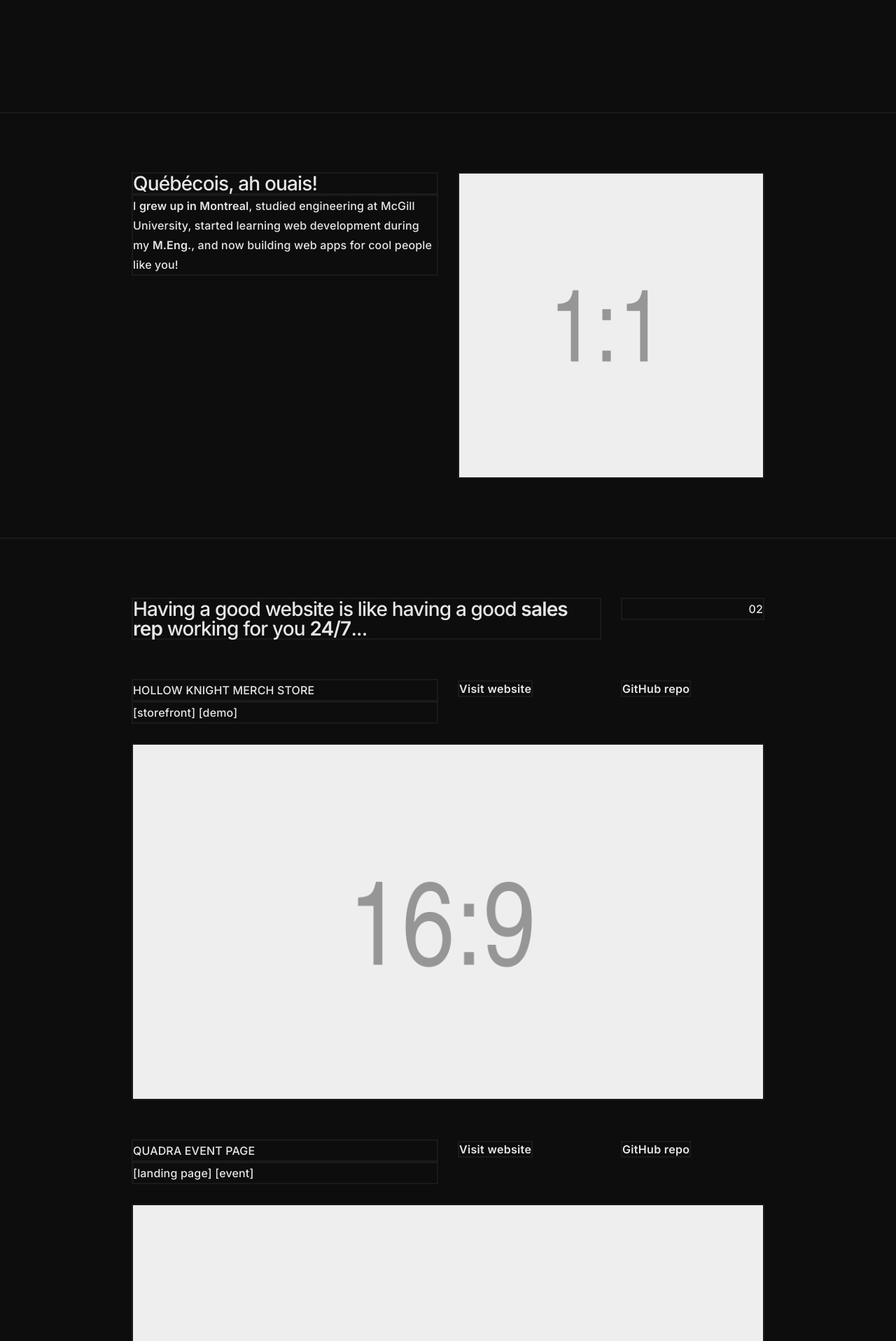
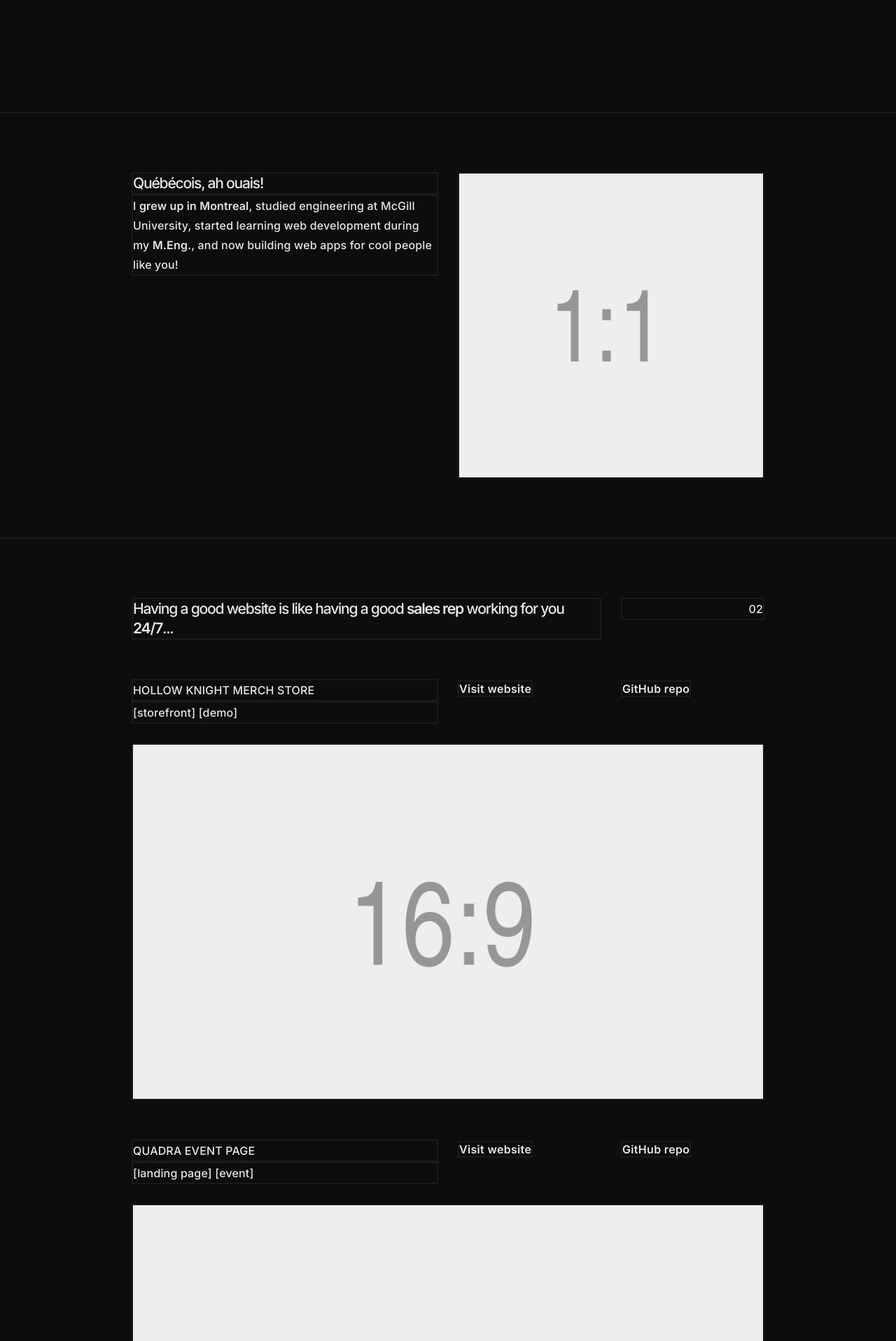
Before and after one commit to jingtianfeng/jtfeng-personal-1, a Jekyll site: the page built from index.html, in a window 1280 px wide. Shown: the part 642-2558 px from the top of the page at 70% size. Built offline with Jekyll 4.4.1, drawn with Linux system fonts in a browser that asks for light colours.

Commit message:
Update styles: tweak $h2-*-*

```diff
--- a/assets/css/styles.scss
+++ b/assets/css/styles.scss
@@ -125,9 +125,9 @@
 $h1-line-height: $spacer-ratio-sqrt;
 $h1-text-transform: none;
 // ---------------------------------------------------------------------------------
-$h2-font-size: map-get($spacers, 4);
-$h2-letter-spacing: -0.03em;
-$h2-line-height: $headings-line-height;
+$h2-font-size: $spacer * $spacer-ratio-sqrt;
+$h2-letter-spacing: -0.06em;
+$h2-line-height: $spacer-ratio-sqrt;
 $h2-text-transform: none;
 // ---------------------------------------------------------------------------------
 $h3-font-size: $font-size-base;
```
